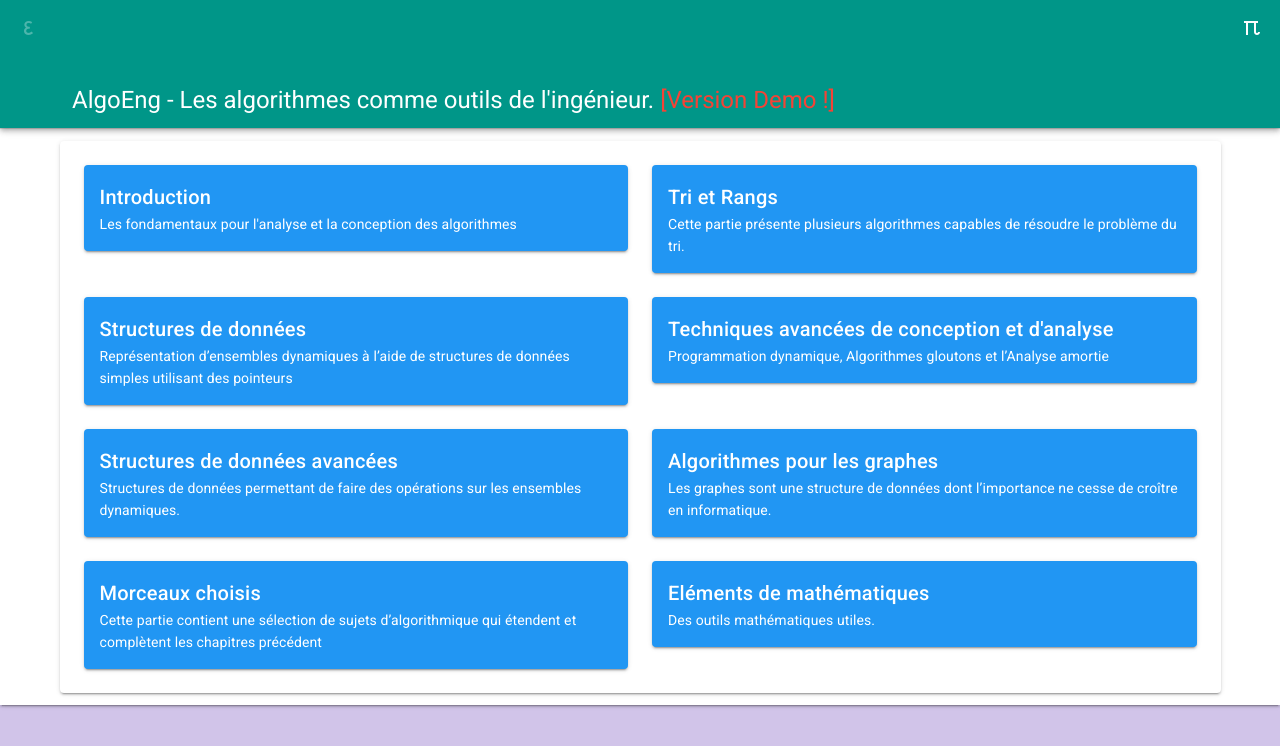
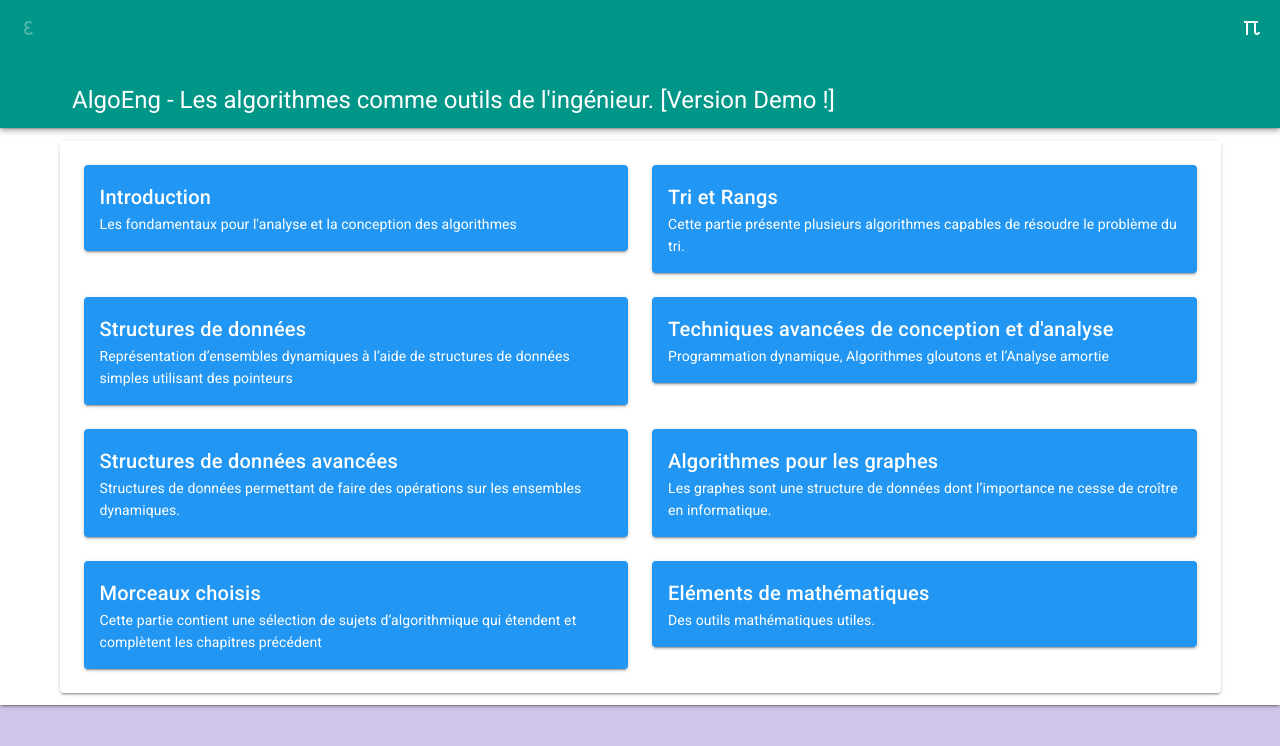
Before and after one commit to koudous25/AlgoEng, a Vue app: page / in a window 1280 px wide. Shown: the top 746 px of the page. Built offline with nearby package versions, Linux system fonts and the light colour scheme; what vue-simple-markdown would draw is missing.

Commit message:
Change the version text to yellow

```diff
--- a/src/views/HomePage.vue
+++ b/src/views/HomePage.vue
@@ -7,7 +7,7 @@
             <v-icon>mdi-epsilon</v-icon>
           </v-app-bar-nav-icon>
 
-          <v-toolbar-title align="center">AlgoEng - Les algorithmes comme outils de l'ingénieur. <span class="red--text">[Version Demo !]</span></v-toolbar-title>
+          <v-toolbar-title align="center">AlgoEng - Les algorithmes comme outils de l'ingénieur. <span class="red--yellow">[Version Demo !]</span></v-toolbar-title>
 
           <v-spacer></v-spacer>
 
```
